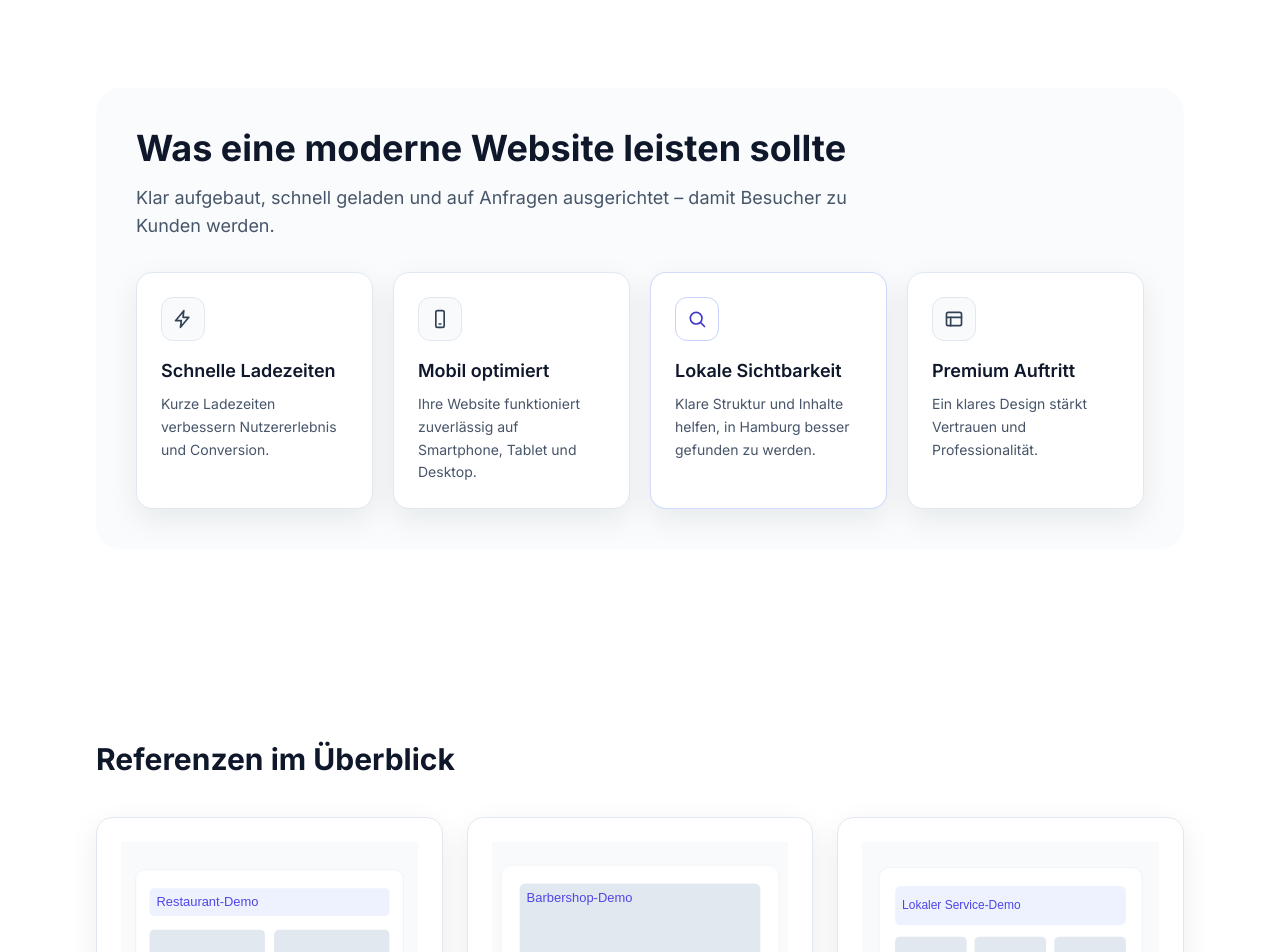
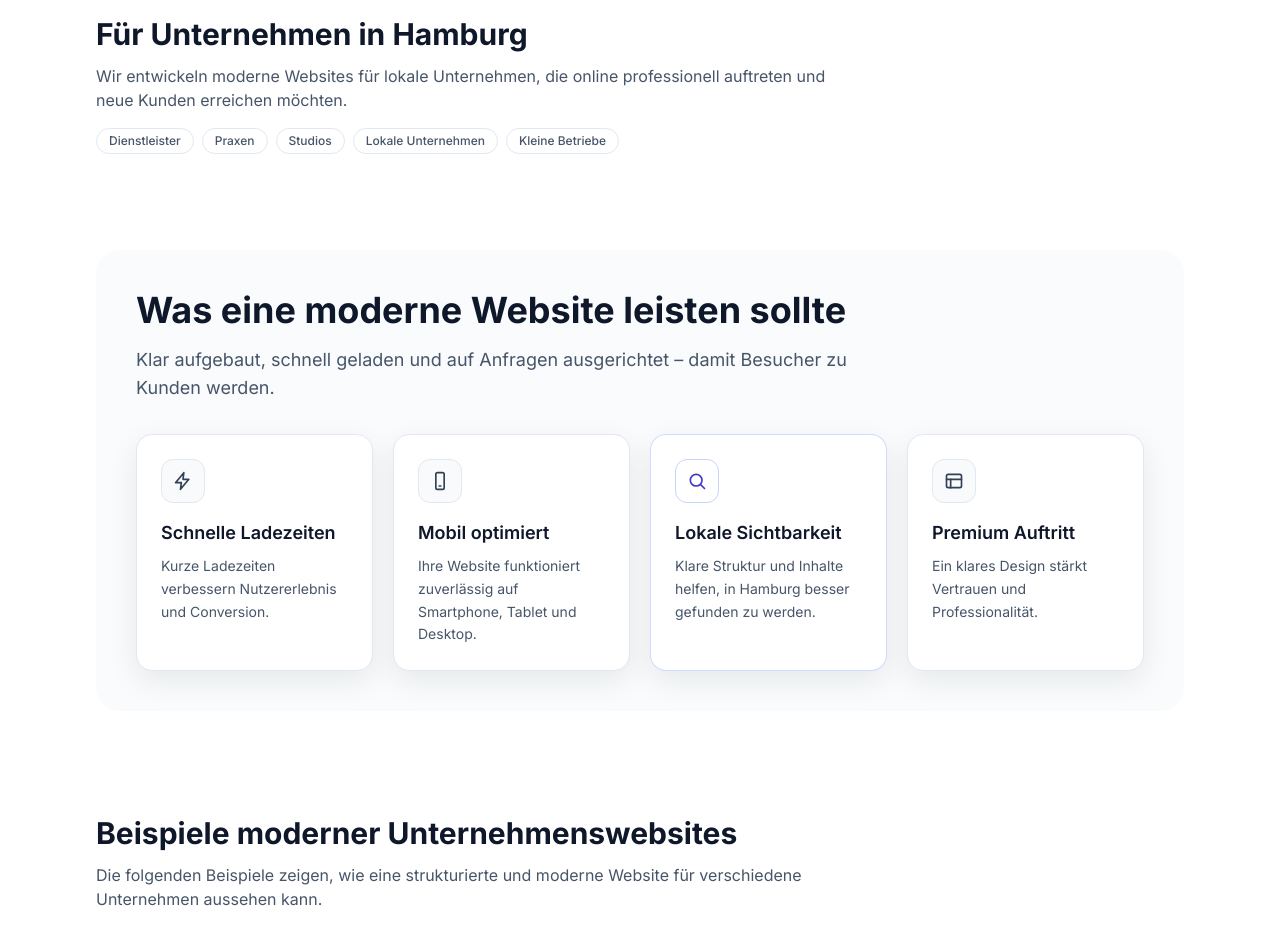
Before and after one commit to VonBismark1871/Hamburg-Website, a Next.js app: page / in a window 1280 px wide. Shown: the part 820-1772 px from the top of the page. Built offline with nearby package versions, Linux system fonts and the light colour scheme.

Commit message:
Add compact homepage bridge and FAQ preview sections

```diff
--- a/pages/index.js
+++ b/pages/index.js
@@ -20,6 +20,36 @@ const pricingPreview = [
   { title: 'Mehrseitige Website', price: 'ab 1.000 €', text: 'Für Unternehmen mit mehreren Inhalten.' }
 ];
 
+const homepageFaqPreview = [
+  {
+    question: 'Wie lange dauert die Erstellung einer Website?',
+    answer:
+      'In vielen Fällen kann eine erste Version innerhalb weniger Tage erstellt werden. Der genaue Zeitrahmen hängt vom Umfang des Projekts ab.'
+  },
+  {
+    question: 'Ist die erste Demo wirklich kostenlos?',
+    answer:
+      'Ja. Eine erste Demo zeigt, wie Struktur und Design Ihrer Website aussehen könnten, bevor eine vollständige Umsetzung beauftragt wird.'
+  },
+  {
+    question: 'Kann eine bestehende Website überarbeitet werden?',
+    answer:
+      'Ja. Bestehende Websites können modernisiert, strukturell verbessert oder technisch neu umgesetzt werden.'
+  },
+  {
+    question: 'Übernehmen Sie auch Hosting oder Pflege?',
+    answer:
+      'Auf Wunsch können Hosting sowie kleinere inhaltliche Anpassungen im Rahmen einer laufenden Websitepflege übernommen werden.'
+  },
+  {
+    question: 'Wie läuft ein typisches Projekt ab?',
+    answer:
+      'Der Ablauf umfasst in der Regel eine Anfrage, eine Demo-Vorschau, eine kurze Abstimmung und anschließend die Umsetzung der Website.'
+  }
+];
+
+const introTags = ['Dienstleister', 'Praxen', 'Studios', 'Lokale Unternehmen', 'Kleine Betriebe'];
+
 export default function HomePage() {
   return (
     <>
@@ -32,7 +62,40 @@ export default function HomePage() {
       <Header />
       <main>
         <Hero />
+
+        <section className="section-container pt-6" aria-labelledby="local-business-heading">
+          <div className="max-w-3xl">
+            <h2 id="local-business-heading" className="text-2xl font-bold text-slateBlue sm:text-3xl">
+              Für Unternehmen in Hamburg
+            </h2>
+            <p className="mt-3 text-slate-600">
+              Wir entwickeln moderne Websites für lokale Unternehmen, die online professionell auftreten und neue Kunden
+              erreichen möchten.
+            </p>
+            <ul className="mt-4 flex flex-wrap gap-2" aria-label="Geeignet für folgende Unternehmenstypen">
+              {introTags.map((tag) => (
+                <li key={tag} className="rounded-full border border-slate-200 px-3 py-1 text-xs font-medium text-slate-600">
+                  {tag}
+                </li>
+              ))}
+            </ul>
+          </div>
+        </section>
+
         <Features />
+
+        <section className="section-container pt-2" aria-labelledby="references-intro-heading">
+          <div className="max-w-3xl">
+            <h2 id="references-intro-heading" className="text-2xl font-bold text-slateBlue sm:text-3xl">
+              Beispiele moderner Unternehmenswebsites
+            </h2>
+            <p className="mt-3 text-slate-600">
+              Die folgenden Beispiele zeigen, wie eine strukturierte und moderne Website für verschiedene Unternehmen
+              aussehen kann.
+            </p>
+          </div>
+        </section>
+
         <Portfolio />
 
         <section className="section-container section-spacing" aria-labelledby="process-preview-heading">
@@ -82,6 +145,39 @@ export default function HomePage() {
           </div>
         </section>
 
+        <section className="section-container section-spacing pt-2" aria-labelledby="faq-preview-heading">
+          <div className="max-w-4xl">
+            <h2 id="faq-preview-heading" className="text-2xl font-bold text-slateBlue sm:text-3xl">
+              Häufige Fragen
+            </h2>
+            <div className="mt-6 space-y-4">
+              {homepageFaqPreview.map((item) => (
+                <article key={item.question} className="border-b border-slate-200 pb-4 last:border-b-0 last:pb-0">
+                  <h3 className="text-base font-semibold text-slateBlue">{item.question}</h3>
+                  <p className="mt-2 text-sm text-slate-600">{item.answer}</p>
+                </article>
+              ))}
+            </div>
+            <Link
+              href="/faq"
+              className="mt-6 inline-flex text-sm font-semibold text-accent underline-offset-4 transition hover:underline"
+            >
+              Alle Fragen ansehen
+            </Link>
+          </div>
+        </section>
+
+        <section className="section-container pt-2" aria-labelledby="final-bridge-heading">
+          <div className="max-w-3xl">
+            <h2 id="final-bridge-heading" className="text-2xl font-bold text-slateBlue sm:text-3xl">
+              Klarer Ablauf, nachvollziehbare Preise
+            </h2>
+            <p className="mt-3 text-slate-600">
+              Von der ersten Demo bis zur veröffentlichten Website bleibt jeder Schritt transparent und übersichtlich.
+            </p>
+          </div>
+        </section>
+
         <section className="section-container section-spacing pt-2" aria-labelledby="final-cta-heading">
           <div className="rounded-2xl border border-slate-200 bg-slate-50 p-8 sm:p-10">
             <h2 id="final-cta-heading" className="text-3xl font-bold text-slateBlue">
```
